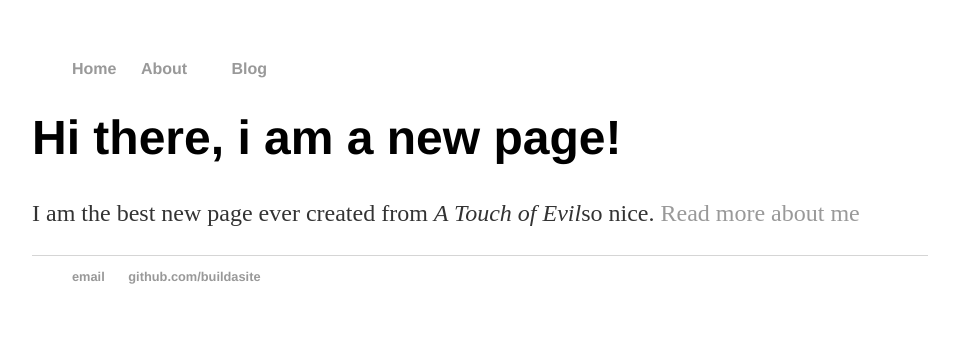
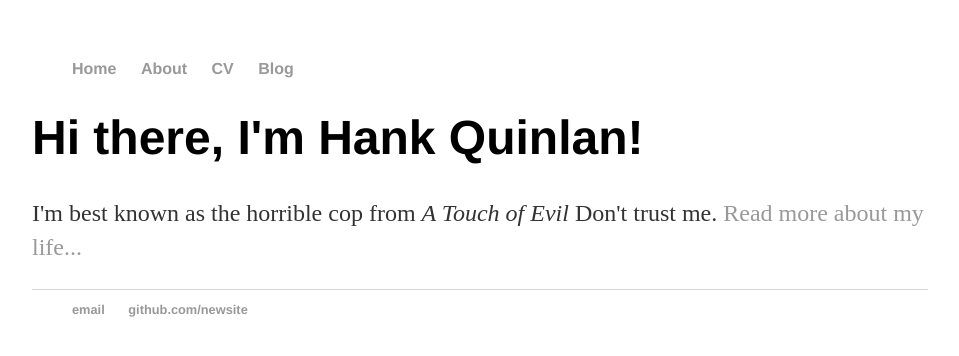
Before and after one commit to acourtney2015/Practice-Building-a-JekyllSite, a Jekyll site: the page built from index.html, in a window 1280 px wide. Shown: the top 356 px of the page, without its empty margins (160-1119 px from the left). Built offline with Jekyll 4.4.1, drawn with Linux system fonts in a browser that asks for light colours.

Commit message:
Update index.html
removed all html contents and replaced with code to automatically call back to default.html code for each page

```diff
--- a/index.html
+++ b/index.html
@@ -1,30 +1,8 @@
-<!DOCTYPE html>
-<html>
-    <head>
-          <title>New site Name</title>
-          <!--link to main stylesheet -->
-          <link rel="stylesheet" type="text/css" href="/css/main.css">
-    </head>
-    <body>
-          <nav>
-            <ul>
-                <li><a href="/">Home</a></li>
-                <li><a href="/about">About</a></li>
-                <li><a href="/cv"CV</a></li>
-                <li><a href="/blog">Blog</a></li>
-            </ul>
-            </nav>
-            <div class="container"></div>
-            <div class="blurb"></div>
-                <h1>Hi there, i am a new page!</h1>
-                <p>I am the best new page ever created from <em>A Touch of Evil</em>so nice. <a href="/about">Read more about me</a></p>
-            </div><!--/.blurb -->
-            </div><!-- /.container -->
-            <footer>
-                <ul>
-                    <li><a href="mailto:myemail@gmail.com">email</a></li>
-                    <li><a href="https://github.com/practicebuilding a site">github.com/buildasite</a></li>
-                </ul>
-            </footer>
-            </body>
-            </html>
+---
+layout: default
+title: Hank Quinlan, Horrible Cop
+---
+<div class="blurb">
+	<h1>Hi there, I'm Hank Quinlan!</h1>
+	<p>I'm best known as the horrible cop from <em>A Touch of Evil</em> Don't trust me. <a href="/about">Read more about my life...</a></p>
+</div><!-- /.blurb -->
```
